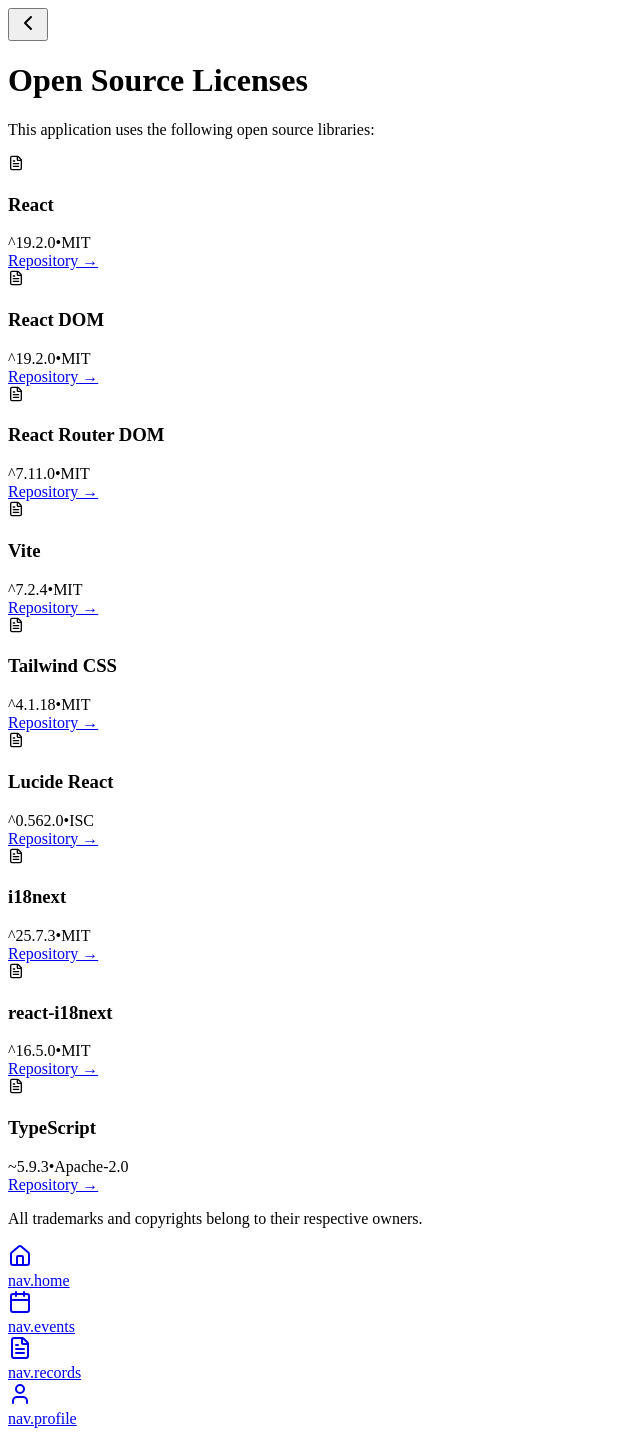
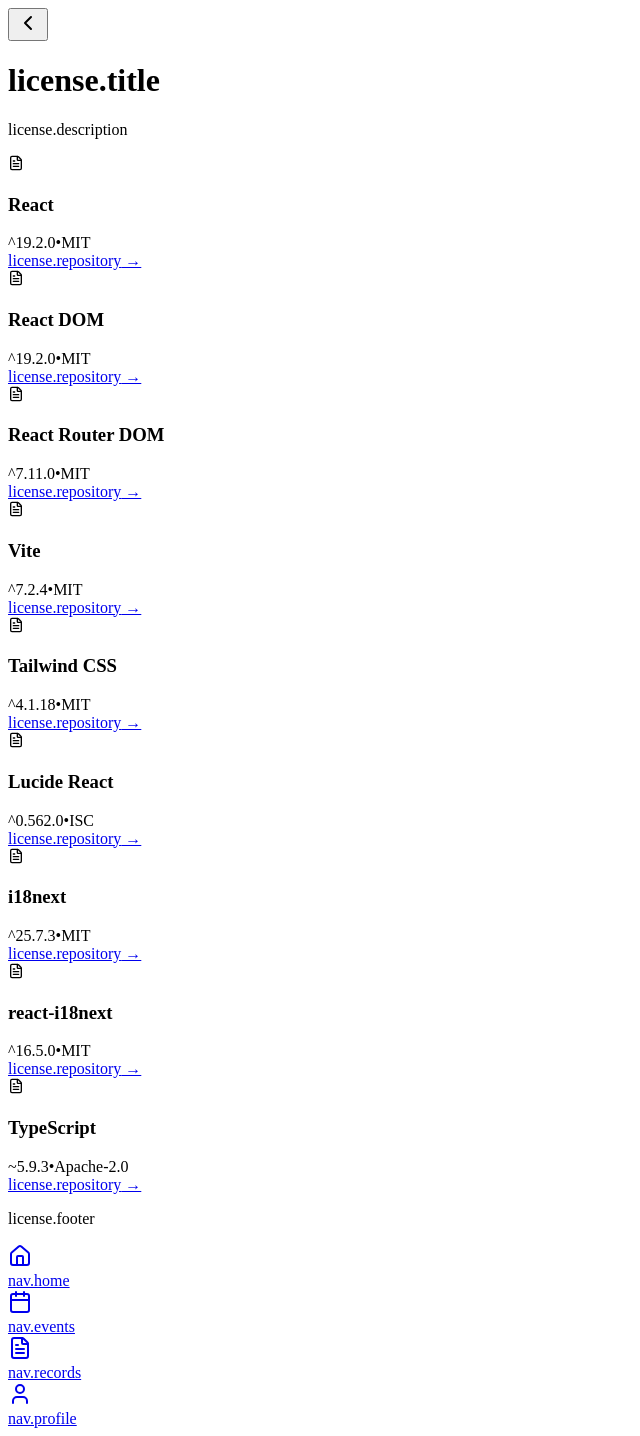
Before and after one commit to vfa-khuongdv/health-care-webview, a React (Vite) app: page /profile/license in a window 1280 px wide. Shown: the whole page, without its empty margins (0-640 px from the left). Built offline with nearby package versions, Linux system fonts and the light colour scheme; the HTML template or start-up script is replaced by a standard one.

Commit message:
feat: internationalize license page content with new locale keys and remove unused import

```diff
--- a/src/locales/en.json
+++ b/src/locales/en.json
@@ -150,5 +150,11 @@
     "not_found_title": "Didn't find what you need?",
     "not_found_desc": "Create a service ticket and our team will get back to you within 24 hours.",
     "create_ticket": "Create Ticket"
+  },
+  "license": {
+    "title": "Open Source Licenses",
+    "description": "This application uses the following open source libraries:",
+    "repository": "Repository",
+    "footer": "All trademarks and copyrights belong to their respective owners."
   }
 }
--- a/src/locales/vi.json
+++ b/src/locales/vi.json
@@ -149,5 +149,11 @@
     "not_found_title": "Không tìm thấy thứ bạn cần?",
     "not_found_desc": "Tạo phiếu hỗ trợ và nhóm của chúng tôi sẽ phản hồi bạn trong vòng 24 giờ.",
     "create_ticket": "Tạo phiếu"
+  },
+  "license": {
+    "title": "Giấy phép mã nguồn mở",
+    "description": "Ứng dụng này sử dụng các thư viện mã nguồn mở sau:",
+    "repository": "Kho lưu trữ",
+    "footer": "Tất cả các nhãn hiệu và bản quyền thuộc về chủ sở hữu tương ứng."
   }
 }
--- a/src/pages/profile/LicensePage.tsx
+++ b/src/pages/profile/LicensePage.tsx
@@ -1,6 +1,7 @@
 import { useNavigate } from "react-router-dom";
 import PageHeader from "../../components/ui/PageHeader";
 import { FileText } from "lucide-react";
+import { useTranslation } from "react-i18next";
 
 interface License {
   name: string;
@@ -68,14 +69,15 @@
 
 const LicensePage = () => {
   const navigate = useNavigate();
+  const { t } = useTranslation();
 
   return (
     <div className="min-h-screen bg-healthcare-surface dark:bg-healthcare-dark">
-      <PageHeader title="Open Source Licenses" onBack={() => navigate(-1)} />
+      <PageHeader title={t("license.title")} onBack={() => navigate(-1)} />
 
       <div className="px-4 py-3">
         <p className="text-xs text-healthcare-text-secondary dark:text-gray-400 mb-3">
-          This application uses the following open source libraries:
+          {t("license.description")}
         </p>
 
         <div className="space-y-2">
@@ -103,7 +105,7 @@
                     rel="noopener noreferrer"
                     className="text-xs text-healthcare-primary dark:text-healthcare-secondary hover:underline inline-block mt-1"
                   >
-                    Repository →
+                    {t("license.repository")} →
                   </a>
                 </div>
               </div>
@@ -113,7 +115,7 @@
 
         <div className="mt-4 p-2 bg-healthcare-primary/5 dark:bg-healthcare-secondary/5 rounded-lg">
           <p className="text-xs text-healthcare-text-secondary dark:text-gray-400 text-center">
-            All trademarks and copyrights belong to their respective owners.
+            {t("license.footer")}
           </p>
         </div>
       </div>
--- a/src/pages/profile/PersonalInfoPage.tsx
+++ b/src/pages/profile/PersonalInfoPage.tsx
@@ -5,7 +5,6 @@
 import Select from "../../components/ui/Select";
 import PageHeader from "../../components/ui/PageHeader";
 import Card from "../../components/ui/Card";
-import { Calendar } from "lucide-react";
 
 const PersonalInfoPage: React.FC = () => {
   const navigate = useNavigate();
```
